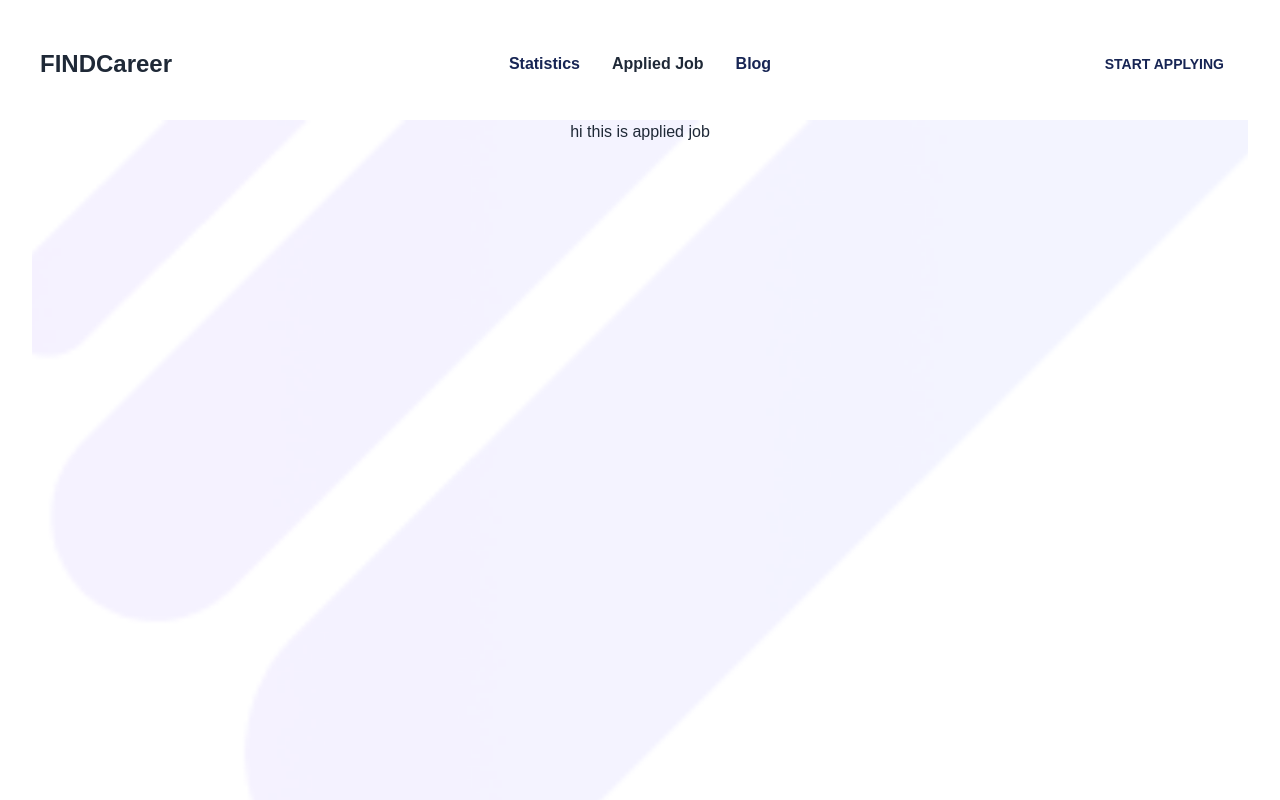
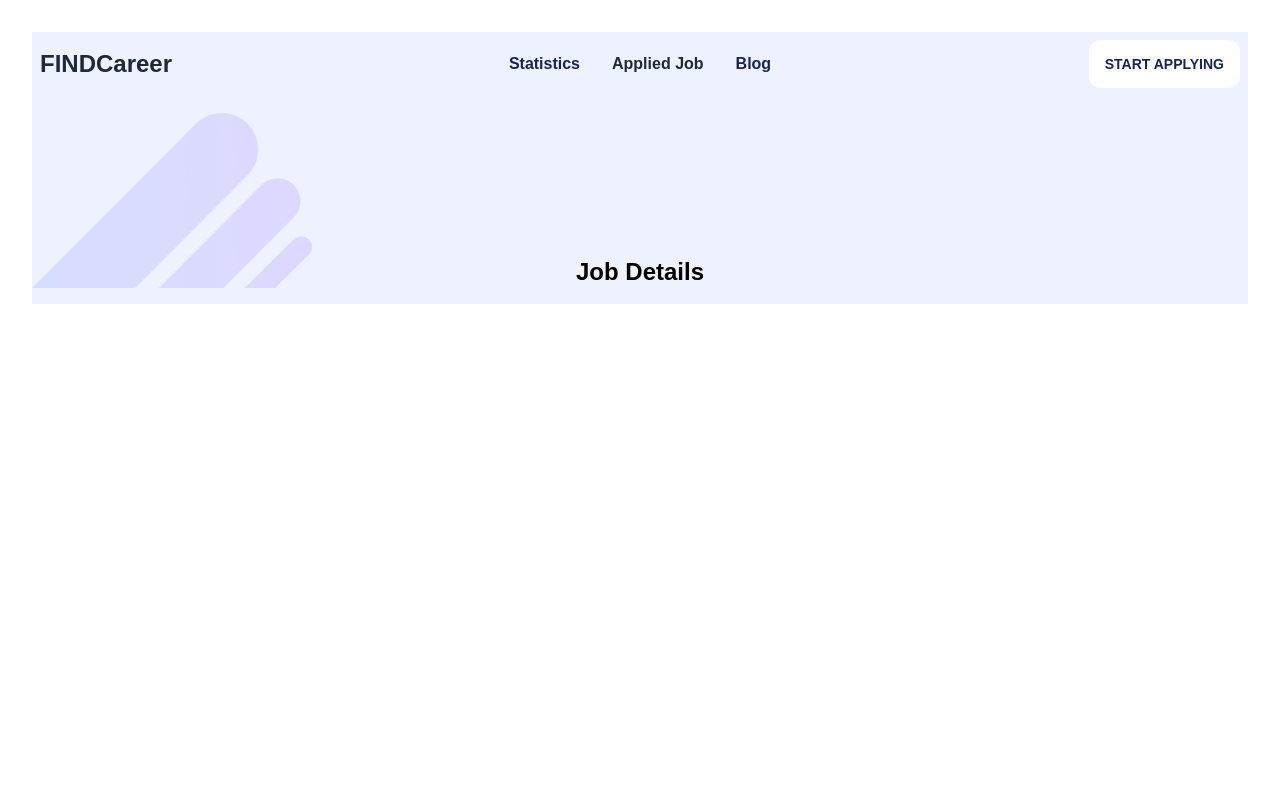
Before and after one commit to jobayermannan/Assignment-9-career-Hub, a React (Vite) app: page /appliedJob in a window 1280 px wide. Shown: the top 800 px of the page. Built offline with nearby package versions, Linux system fonts and the light colour scheme.

Commit message:
statistics section is complete

```diff
--- a/package.json
+++ b/package.json
@@ -15,10 +15,10 @@
     "daisyui": "^2.51.6",
     "localforage": "^1.10.0",
     "match-sorter": "^6.3.1",
-    "react": "^18.2.0",
     "react-bootstrap-icons": "^1.10.3",
     "react-dom": "^18.2.0",
     "react-router-dom": "^6.11.2",
+    "recharts": "^2.6.2",
     "sort-by": "^1.2.0"
   },
   "devDependencies": {
--- a/src/assets/AppliesJobs/AppliedJobs.jsx
+++ b/src/assets/AppliesJobs/AppliedJobs.jsx
@@ -1,13 +1,31 @@
 import React from 'react';
-import backgroundImage from '../Images/All Images/Vector-1.png';
+
+const AppliedJobs = () => {
+
+  return (
+    <div  className="">
+      <div
+        className=" hero bg-indigo-50  bg-cover bg-center flex items-center justify-center"
+        style={{
+          backgroundImage: `url("src/assets/Images/All Images/Vector.png")`,
+          backgroundSize: '23%',
+          backgroundRepeat:'no-repeat',
+          backgroundPosition: 'left',
+        }}
+      >
+
+        <div className="hero-content text-black">
+          <div className="max-w-md">
+            <h1 className="mt-20 pt-16 text-2xl font-bold">Job Details</h1>
 
 
-const AppliedJobs = () => {
-    return (
-        <div className="bg-cover bg-center h-screen" style={{ backgroundImage: `url(${backgroundImage})` }}>
-            <p>hi this is applied job</p>
+
+          </div>
         </div>
-    );
+      </div>
+    </div>
+  );
 };
 
+
 export default AppliedJobs;
--- a/src/assets/Components/Navbar/Navbar.jsx
+++ b/src/assets/Components/Navbar/Navbar.jsx
@@ -1,15 +1,20 @@
 import React from 'react';
 import { Bars3Icon } from '@heroicons/react/24/solid'
-import { NavLink} from 'react-router-dom';
+import { NavLink, useLocation, } from 'react-router-dom';
 
 
 
 
 
 const Navbar = () => {
+  const location = useLocation();
+  const withBackground = location.pathname === '/appliedJob';
+  console.log(withBackground);
+
+
     return (
-      <nav>
-        <div className='mb-6'>
+      <nav  className={withBackground ? 'bg-indigo-50 ' : ''}>
+        <div className={` ${withBackground ? 'mb-0' : 'mb-6'}`}>
             <div className="navbar ">
   <div className="navbar-start">
     <div className="dropdown ">
@@ -22,12 +27,12 @@ const Navbar = () => {
         <li ><p  className='font-semibold border-none hover:bg-indigo-400 text-blue-950 '><NavLink to="/statistics" className="hover:text-stone-200">Statistics</NavLink> </p></li>
         <li tabIndex={0}>
           <p className="justify-between font-semibold border-none hover:bg-indigo-400 text-blue-950 ">
-          <NavLink to="/appliedJOb" className="hover:text-stone-200"> Applied Job</NavLink>
+          <NavLink to="/appliedJob" className="hover:text-stone-200"> Applied Job</NavLink>
 
           </p>
 
         </li>
-        <li><p className='font-semibold border-none hover:text-slate-400 '><NavLink to="/blog" className="hover:text-stone-200" > Blog</NavLink> </p></li>
+        <li><p className='font-semibold border-none hover:bg-indigo-400 '><NavLink to="/blog" className="hover:text-stone-200" > Blog</NavLink> </p></li>
       </ul>
     </div>
     <p className=" normal-case lg:text-2xl sm: text-sm font-extrabold  hover:text-slate-400 ">
@@ -38,7 +43,7 @@ const Navbar = () => {
       <li ><p className='font-semibold border-none hover:bg-indigo-400 text-blue-950 '> <NavLink to="/statistics" className="hover:text-stone-200" > Statistics</NavLink></p></li>
       <li tabIndex={0}>
         <p className='font-semibold border-none hover:bg-indigo-400   '>
-       <NavLink to="/appliedJOb" className='hover:text-stone-200 '> Applied Job</NavLink>
+       <NavLink to="/appliedJob" className='hover:text-stone-200 '> Applied Job</NavLink>
 
         </p>
 
--- /dev/null
+++ b/src/assets/Components/NotFoundPage/NotFound.jsx
@@ -0,0 +1,19 @@
+import React from 'react';
+
+const NotFound = () => {
+  return (
+    <div>
+       <div className="flex flex-col items-center justify-center h-screen bg-red-700">
+      <h1 className="text-6xl font-bold text-white mb-8">404 - Page Not Found</h1>
+      <p className="text-lg text-white">Oops! The page you are looking for does not exist.</p>
+      <img
+        src="https://giphy.com/static/img/error_pages/crying-cowbow-emoji.gif"
+        alt="404 Not Found"
+        className="w-48 h-48"
+      />
+    </div>
+    </div>
+  );
+};
+
+export default NotFound;
--- a/src/assets/Statistics/Statistics.jsx
+++ b/src/assets/Statistics/Statistics.jsx
@@ -1,11 +1,61 @@
 import React from 'react';
+import { PieChart, Pie, Cell, Tooltip, Legend, ResponsiveContainer } from 'recharts';
 
-const Statistics = () => {
-    return (
-        <div>
-            this is Statistics
+const StatisticsPage = () => {
+  const assignmentData = [
+    { assignment: 'Assignment 1', marks: 55 },
+    { assignment: 'Assignment 2', marks: 50 },
+    { assignment: 'Assignment 3', marks: 47 },
+    { assignment: 'Assignment 4', marks:57 },
+    { assignment: 'Assignment 5', marks: 22},
+    { assignment: 'Assignment 6', marks: 18},
+    { assignment: 'Assignment 7', marks: 60},
+    { assignment: 'Assignment 8', marks: 40},
+    // Add more data as needed
+  ];
+
+  const COLORS = ['#0088FE', '#00C49F', '#FFBB28', '#FF8042','#AF19FF','#AF18FG','#88C45F']; // Define colors for the pie slices
+
+  const CustomTooltip = ({ active, payload,  }) => {
+    if (active && payload && payload.length) {
+      const data = payload[0].payload;
+
+      return (
+        <div className="custom-tooltip">
+          <p >{data.assignment}</p>
+          <p >Marks: {data.marks}</p>
         </div>
-    );
+      );
+    }
+
+    return null;
+  };
+
+  return (
+    <div style={{ width: '100%', height: '400px' }}>
+      <ResponsiveContainer>
+        <PieChart>
+          <Pie
+            data={assignmentData}
+            dataKey="marks"
+            nameKey="assignment"
+            cx="50%"
+            cy="50%"
+            outerRadius={160}
+            fill="#8884d8"
+            labelLine={false}
+            label={(entry) => entry.assignment}
+          >
+            {assignmentData.map((entry, index) => (
+              <Cell key={`cell-${index}`} fill={COLORS[index % COLORS.length]} />
+            ))}
+          </Pie>
+          <Tooltip content={<CustomTooltip />} />
+          <Legend />
+        </PieChart>
+      </ResponsiveContainer>
+    </div>
+  );
 };
 
-export default Statistics;
+export default StatisticsPage;
```
Also changed, not shown: src/assets/Components/Layout/Main.jsx (+6 -3 lines), src/main.jsx (+7 -0 lines), public/img/hand-painted-watercolor-pastel-sky-background_23-2148902771.avif (added), 1 other file (tests, documents, lock files or other folders).
